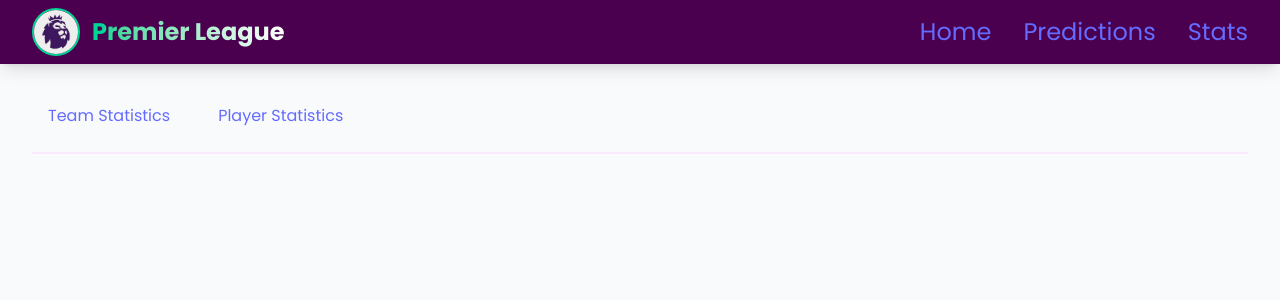
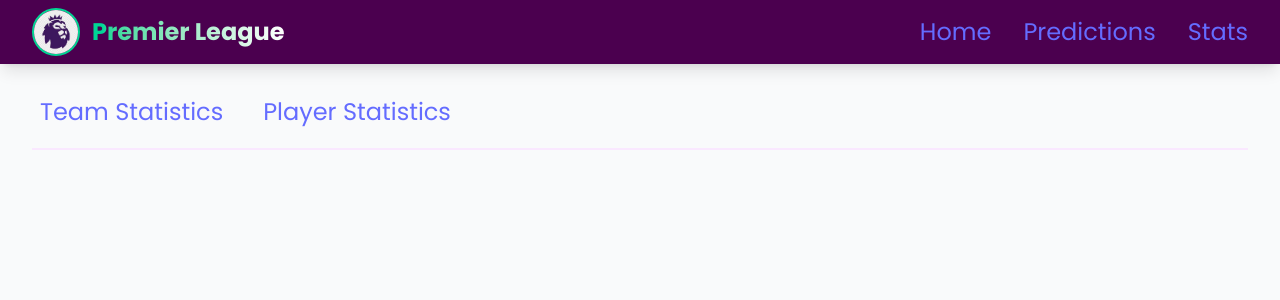
Before and after one commit to Devendra-23/Premier-League-Football-Application-using-React.js, a React (Vite) app in the folder premier-league-app/premier-league-app/: page /stats in a window 1280 px wide. Shown: the top 300 px of the page. Built offline with nearby package versions, Linux system fonts and the light colour scheme; no server answers.

Commit message:
updated UI for dropdown and color fixed

```diff
--- a/premier-league-app/premier-league-app/src/pages/StatsPage.jsx
+++ b/premier-league-app/premier-league-app/src/pages/StatsPage.jsx
@@ -1,22 +1,33 @@
-// StatsPage.jsx
-import { Link, Outlet } from "react-router-dom";
+import { NavLink, Outlet } from "react-router-dom";
 
 export default function StatsPage() {
   return (
     <div className="p-8 bg-gray-50 min-h-screen">
-      <nav className="flex gap-4 mb-8 border-b-2 border-fuchsia-100 pb-4">
-        <Link
+      <nav className="flex gap-6 mb-8 border-b-2 border-fuchsia-100 pb-4">
+        <NavLink
           to="/stats/team"
-          className="px-4 py-2 rounded-lg hover:bg-fuchsia-50 text-fuchsia-900 font-medium"
+          className={({ isActive }) =>
+            `text-2xl font-bold rounded-lg px-2 pb-1 ${
+              isActive
+                ? "bg-gradient-to-r from-indigo-600 to-white bg-clip-text text-transparent border-b-4 border-emerald-400"
+                : "text-fuchsia-900 hover:bg-fuchsia-100"
+            }`
+          }
         >
           Team Statistics
-        </Link>
-        <Link
+        </NavLink>
+        <NavLink
           to="/stats/players"
-          className="px-4 py-2 rounded-lg hover:bg-fuchsia-50 text-fuchsia-900 font-medium"
+          className={({ isActive }) =>
+            `text-2xl font-bold rounded-lg px-2 pb-1 ${
+              isActive
+                ? "bg-gradient-to-r from-indigo-600 to-white bg-clip-text text-transparent border-b-4 border-emerald-400"
+                : "text-fuchsia-900 hover:bg-fuchsia-100"
+            }`
+          }
         >
           Player Statistics
-        </Link>
+        </NavLink>
       </nav>
       <Outlet />
     </div>
--- a/premier-league-app/premier-league-app/src/pages/TeamStats.jsx
+++ b/premier-league-app/premier-league-app/src/pages/TeamStats.jsx
@@ -73,11 +73,22 @@ export default function TeamStats() {
           {({ open }) => (
             <div className="relative z-40">
               <Listbox.Button className="w-full bg-fuchsia-50 dark:bg-fuchsia-50 !bg-fuchsia-50 border border-fuchsia-200 dark:border-fuchsia-200 text-fuchsia-900 dark:text-fuchsia-900 font-medium rounded-lg px-4 py-2 pr-10 shadow-sm focus:outline-none focus:ring-2 focus:ring-fuchsia-500 flex justify-between items-cente">
-                <span>
-                  {selectedTeam
-                    ? teams.find((t) => t.team.id == selectedTeam)?.team.name
-                    : "-- Choose a team --"}
-                </span>
+                <div className="flex items-center gap-2">
+                  {selectedTeam && (
+                    <img
+                      src={
+                        teams.find((t) => t.team.id == selectedTeam)?.team.logo
+                      }
+                      alt="Team logo"
+                      className="w-5 h-5 rounded-full"
+                    />
+                  )}
+                  <span>
+                    {selectedTeam
+                      ? teams.find((t) => t.team.id == selectedTeam)?.team.name
+                      : "-- Choose a team --"}
+                  </span>
+                </div>
                 <svg
                   className="w-5 h-5 text-fuchsia-600 ml-2"
                   fill="none"
```
